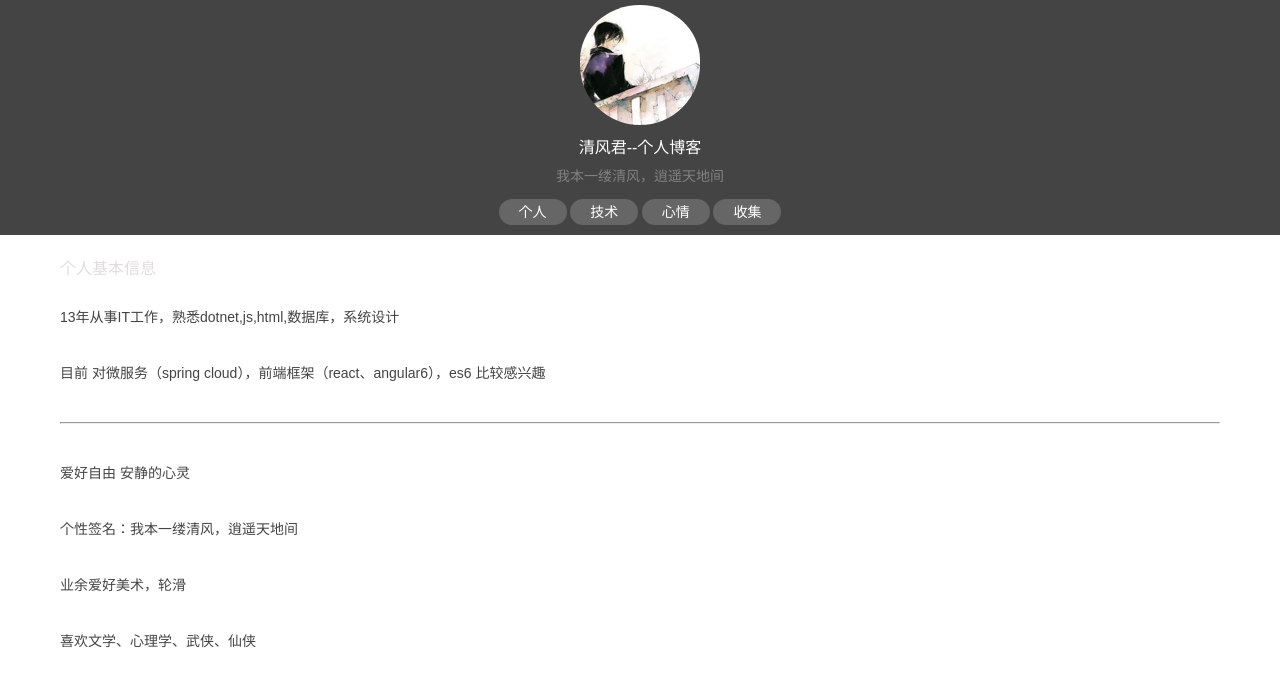
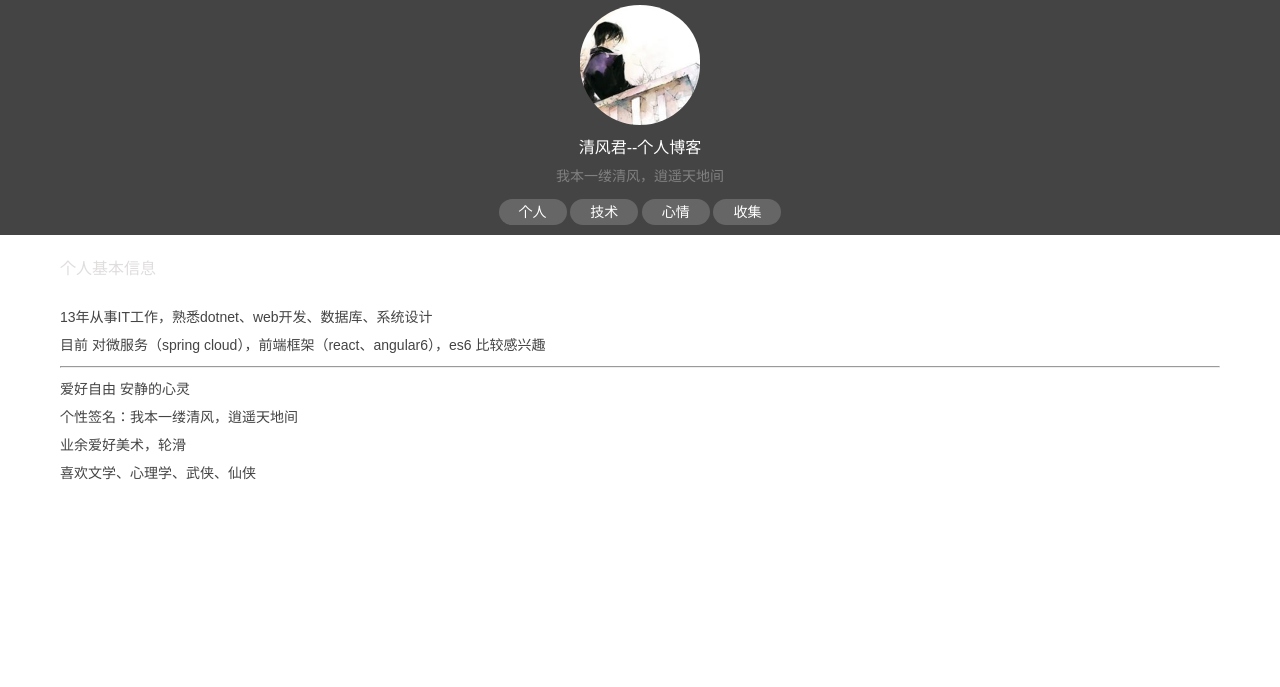
Before and after one commit to qingfengjun/qingfengjun.github.io, a Jekyll site: the page built from index.html, in a window 1280 px wide. Shown: the top 687 px of the page. Built offline with Jekyll 4.4.1, drawn with Linux system fonts in a browser that asks for light colours.

Commit message:
index.html

```diff
--- a/index.html
+++ b/index.html
@@ -3,16 +3,16 @@ layout: default
 title: 清风君-我本一缕清风，逍遥天地间
 ---
 <div class="categoryHead">个人基本信息</div>
-<div>13年从事IT工作，熟悉dotnet,js,html,数据库，系统设计</div>
-<br />
+<div>13年从事IT工作，熟悉dotnet、web开发、数据库、系统设计</div>
+
 <div>目前 对微服务（spring cloud），前端框架（react、angular6），es6 比较感兴趣</div>
-<br />
+
 <hr />
-<br />
+
 <div>爱好自由 安静的心灵 </div>
-<br />
+
 <div>个性签名：我本一缕清风，逍遥天地间 </div>
-<br />
+
 <div>业余爱好美术，轮滑</div>
-<br />
+
 <div>喜欢文学、心理学、武侠、仙侠</div>
```
